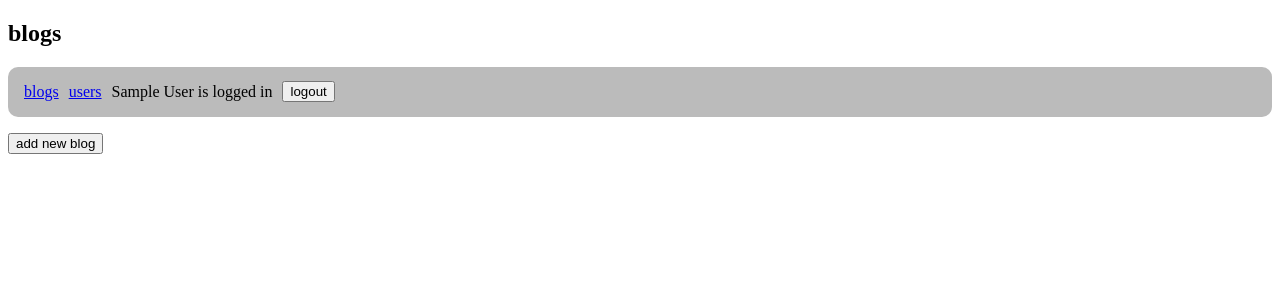
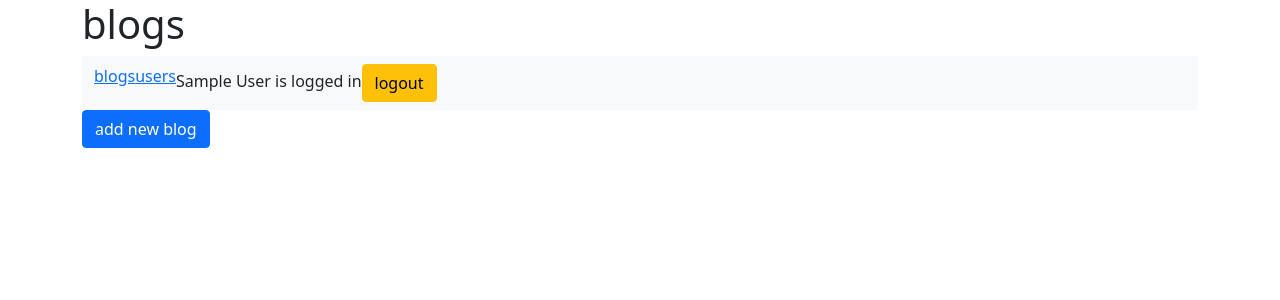
Before and after one commit to AxelRueG/full-stack-open-part7, a React (Create React App) app in the folder BlogsApp/front/: page / in a window 1280 px wide. Shown: the top 300 px of the page. Built offline with nearby package versions, Linux system fonts and the light colour scheme; no server answers; sample sign-in values are in the browser's storage.

Commit message:
adding styles

```diff
--- a/BlogsApp/front/package.json
+++ b/BlogsApp/front/package.json
@@ -5,8 +5,10 @@
   "dependencies": {
     "@testing-library/user-event": "^13.5.0",
     "axios": "^0.25.0",
+    "bootstrap": "5.1.3",
     "prop-types": "^15.8.1",
     "react": "^17.0.2",
+    "react-bootstrap": "2.2.0",
     "react-dom": "^17.0.2",
     "react-redux": "^7.2.6",
     "react-router-dom": "^6.2.1",
--- a/BlogsApp/front/src/App.js
+++ b/BlogsApp/front/src/App.js
@@ -14,6 +14,7 @@ import { loadAllUsers } from './reducers/usersReducer'
 import UserBlogsList from './components/UserBlogsList'
 import BlogView from './components/BlogView'
 import HomePage from './components/HomePage'
+import Container from 'react-bootstrap/Container'
 
 const App = () => {
   const user = useSelector((state) => state.user)
@@ -25,8 +26,8 @@ const App = () => {
   }, [])
   useEffect(() => dispatch(userLoged()), [])
 
-  return (<>
-    <h2>blogs</h2>
+  return (<Container>
+    <h1>blogs</h1>
     <Router>
       <Routes>
         <Route
@@ -51,6 +52,6 @@ const App = () => {
         />
       </Routes>
     </Router>
-  </>)
+  </Container>)
 }
 export default App
--- a/BlogsApp/front/src/components/Blog.js
+++ b/BlogsApp/front/src/components/Blog.js
@@ -4,18 +4,8 @@ import { useDispatch, useSelector } from 'react-redux'
 import { handleDeleteBlog, likeBlog } from '../reducers/blogsReducer'
 import { Link } from 'react-router-dom'
 
-
-const blogStyle = {
-  border: '1px solid black',
-  borderRadius: '10px',
-  margin: '5px',
-  paddingLeft: '10px',
-  paddingBottom: '10px'
-}
-
-const buttonStyle = {
-  backgroundColor: '#4d4dff',
-}
+import Button from 'react-bootstrap/Button'
+import Card from 'react-bootstrap/Card'
 
 const Blog = ({ blog }) => {
   const [showMore, setShowMore] = useState(false)
@@ -33,25 +23,29 @@ const Blog = ({ blog }) => {
   }
 
   return (
-    <div style={blogStyle} className="Blog">
+    <Card className='mt-3'>
+      <Card.Body className='d-grid gap-2'>
+        <div>
           <Link to={`/blogs/${blog.id}`}>
             <p>{blog.title} - {blog.author}</p>
           </Link>
-      <button onClick={handleShow}> {showMore ? 'hide' : 'view'} </button>
           {showMore && (
-        <>
-          <p>{blog.url}</p>
+            <div className="d-grid gap-2">
               <div>
-            likes: <span className='likesNum'>{blog.likes}</span>
-            <button onClick={handleLike}>like</button>
+                <em>URL:</em> { blog.url }<br/>
+                <em>author:</em> { blog.user.name } <br/>
+                <em>likes:</em> {blog.likes} {' '}
+                <Button varinat='secondary' onClick={handleLike}>like</Button>
               </div>
-          <p>{blog.user.name}</p>
               { user.id === blog.user.id &&
-            <button style={buttonStyle} onClick={handleDelete}>delete</button>
+              <Button variant="outline-danger" onClick={handleDelete}>delete</Button>
               }
-        </>
+            </div>
           )}
         </div>
+        <Button variant="outline-primary" onClick={handleShow}> {showMore ? 'hide' : 'view'} </Button>
+      </Card.Body>
+    </Card>
   )
 }
 
--- a/BlogsApp/front/src/components/Logout.js
+++ b/BlogsApp/front/src/components/Logout.js
@@ -1,12 +1,14 @@
 import React from 'react'
 import { useDispatch } from 'react-redux'
 import { logoutUser } from '../reducers/userReducer'
+
+import Button from 'react-bootstrap/Button'
 
 const Logout = () => {
   const dispatch = useDispatch()
   const handleLogout = () => dispatch(logoutUser())
 
-  return <button onClick={handleLogout}>logout</button>
+  return <Button variant='warning' onClick={handleLogout}>logout</Button>
 }
 
 export default Logout
--- a/BlogsApp/front/src/components/Togglable.js
+++ b/BlogsApp/front/src/components/Togglable.js
@@ -1,4 +1,5 @@
 import React, { useImperativeHandle, useState } from 'react'
+import Button from 'react-bootstrap/Button'
 
 // eslint-disable-next-line react/display-name
 const Togglable = React.forwardRef((props, ref) => {
@@ -16,11 +17,11 @@ const Togglable = React.forwardRef((props, ref) => {
   return (
     <div>
       <div style={hideWhenVisible}>
-        <button id='tButton' onClick={toggleVisibility}>{props.buttonLabel}</button>
+        <Button id='tButton' onClick={toggleVisibility}>{props.buttonLabel}</Button>
       </div>
       <div style={showWhenVisible}>
         {props.children}
-        <button id='tButton' onClick={toggleVisibility}>cancel</button>
+        <Button variant='secondary' id='tButton' onClick={toggleVisibility}>cancel</Button>
       </div>
     </div>
   )
--- a/BlogsApp/front/src/components/UserBlogsList.js
+++ b/BlogsApp/front/src/components/UserBlogsList.js
@@ -15,7 +15,7 @@ const UserBlogsList = () => {
       <>
         <UserInfoHeader />
         <h2>{user.name}</h2>
-        <h3>added blogs</h3>
+        <h4>added blogs</h4>
         <ul>
           { user.blogs.map( blog => (
             <li key={blog.id}>
--- a/BlogsApp/front/src/components/UserInfoHeader.js
+++ b/BlogsApp/front/src/components/UserInfoHeader.js
@@ -1,35 +1,37 @@
 import React from 'react'
 import { useSelector } from 'react-redux'
 import Logout from './Logout'
-import { NavLink } from 'react-router-dom'
-
-const ss = {
-  borderRadius: '10px',
-  backgroundColor: '#bbb',
-  display: 'flex',
-  alignItems: 'center',
-  paddingLeft: '16px',
-  marginBottom: '16px',
-}
-
-const links = {
-  marginRight: '10px'
-}
+import { Link } from 'react-router-dom'
+import Navbar from 'react-bootstrap/Navbar'
+import Container from 'react-bootstrap/Container'
+import Nav from 'react-bootstrap/esm/Nav'
 
 const UserInfoHeader = () => {
-  const user = useSelector(state => state.user)
+  const user = useSelector((state) => state.user)
 
   if (!user) return null
 
   return (
-    <div style={ss}>
-      <NavLink style={links} to="/">blogs</NavLink><br/>
-      <NavLink style={links} to="/users">users</NavLink>
-      <p style={links}>{user.name} is logged in</p>
-      <Logout />
-    </div>
+    <Navbar bg="light" expand="md">
+      <Container>
+        <Navbar.Toggle aria-controls="basic-navbar-nav" />
+        <Navbar.Collapse id="basic-navbar-nav">
+          <Nav className="me-auto">
+            <Nav.Item>
+              <Link to="/">blogs</Link>
+            </Nav.Item>
+            <Nav.Item>
+              <Link to="/users">users</Link>
+            </Nav.Item>
+            <Nav.Item>
+              {user.name} is logged in
+              <Logout />
+            </Nav.Item>
+          </Nav>
+        </Navbar.Collapse>
+      </Container>
+    </Navbar>
   )
-
 }
 
 export default UserInfoHeader
--- a/BlogsApp/front/src/index.js
+++ b/BlogsApp/front/src/index.js
@@ -3,6 +3,7 @@ import ReactDOM from 'react-dom'
 import App from './App'
 import { Provider } from 'react-redux'
 import store from './store'
+import 'bootstrap/dist/css/bootstrap.min.css'
 
 ReactDOM.render(
   <Provider store={ store } >
```
Also changed, not shown: 1 other file (tests, documents, lock files or other folders). Lines whose indentation alone changed are shown as unchanged.
